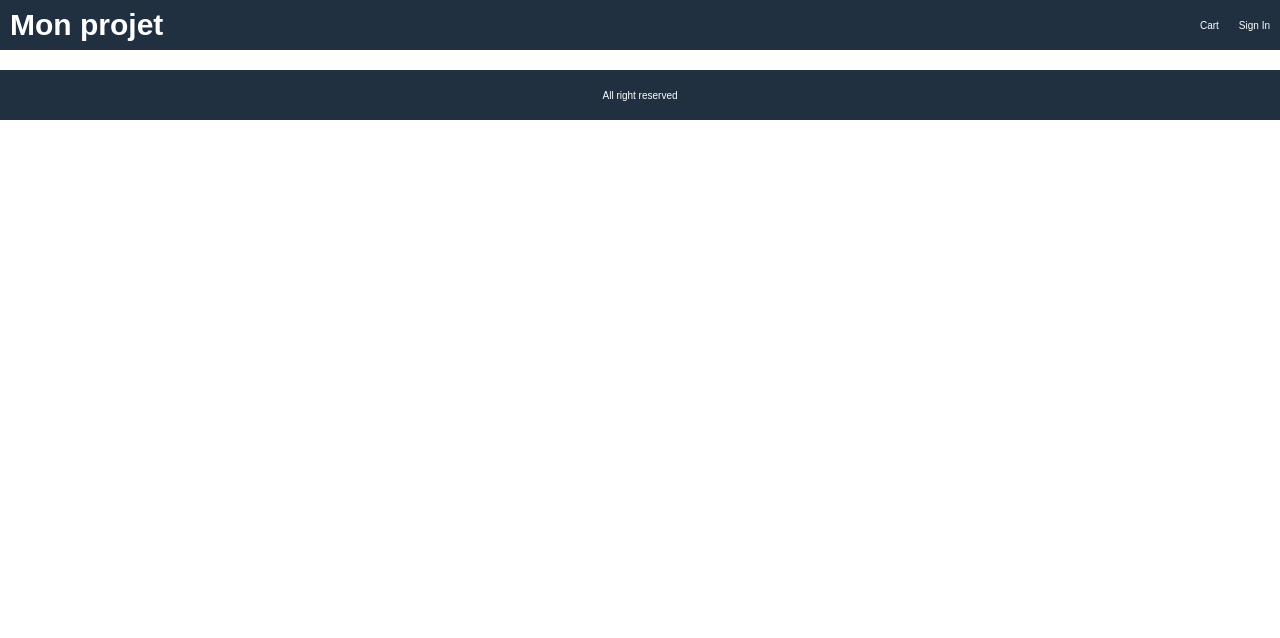
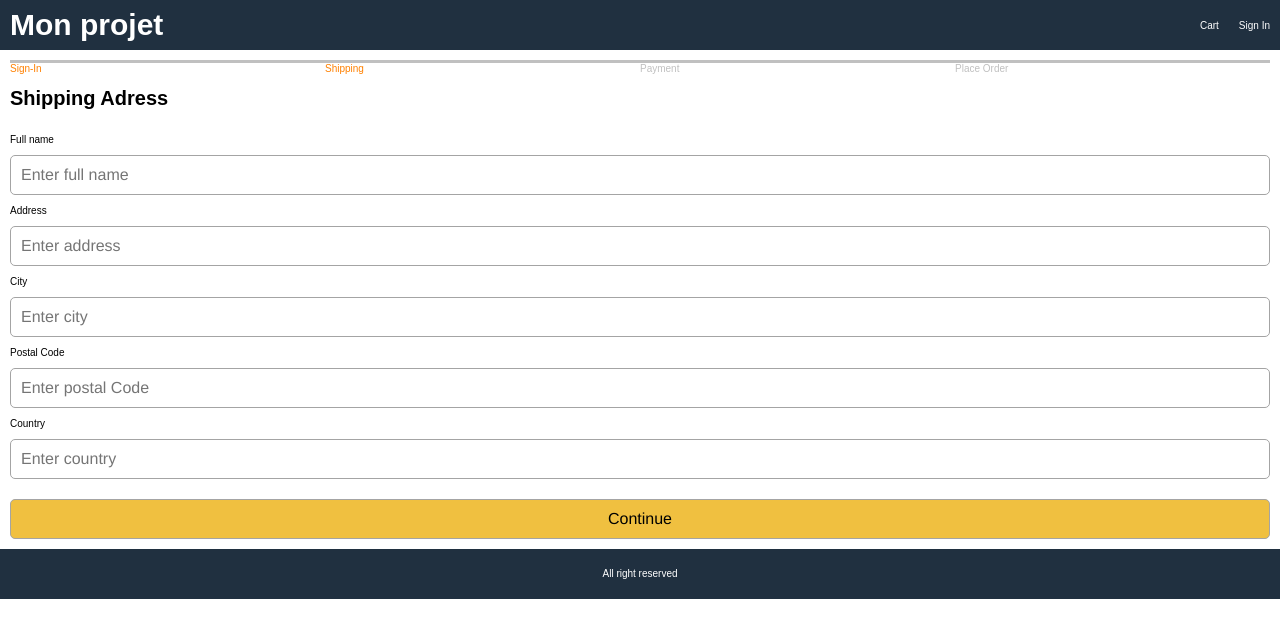
Before and after one commit to Bokriachraf/f12, a React (Create React App) app in the folder frontend/: page /signin/shipping in a window 1280 px wide. Shown: the top 638 px of the page. Built offline with nearby package versions, Linux system fonts and the light colour scheme.

Commit message:
RegisterScreen

```diff
--- a/frontend/src/App.js
+++ b/frontend/src/App.js
@@ -8,6 +8,7 @@ import CartScreen from './screens/CartScreen';
 import ProductScreen from './screens/ProductScreen';
 import SigninScreen from './screens/SigninScreen';
 import RegisterScreen from './screens/RegisterScreen';
+import ShippingAdressScreen from './screens/ShippingAdressScreen';
 
 function App() {
   const cart = useSelector((state) => state.cart);
@@ -60,6 +61,7 @@ function App() {
         <Route path='/product/:id' element={<ProductScreen/>}></Route>
         <Route path='/signin' element={<SigninScreen/>}></Route>
         <Route path='/register' element={<RegisterScreen/>}></Route>
+        <Route path='/signin/shipping' element={<ShippingAdressScreen/>}></Route>
 
 
       </Routes>
--- /dev/null
+++ b/frontend/src/components/CheckoutSteps.js
@@ -0,0 +1,13 @@
+import React from 'react'
+
+export default function CheckoutSteps(props) {
+  return (
+    <div className='row checkout-steps'>
+        <div className={props.step1 ? 'active' : ''}>Sign-In</div>
+        <div className={props.step2 ? 'active' : ''}>Shipping</div>
+        <div className={props.step3 ? 'active' : ''}>Payment</div>
+        <div className={props.step4 ? 'active' : ''}>Place Order</div>
+
+    </div>
+  )
+}
--- a/frontend/src/index.css
+++ b/frontend/src/index.css
@@ -196,3 +196,14 @@ button.block {
 .dropdown:hover .dropdown-content {
   display: block;
 }
+
+.checkout-steps > div {
+  border-top: 0.3rem #c0c0c0 solid;
+  color:#c0c0c0;
+  flex:1;
+  padding: 1 rem;
+}
+.checkout-steps > div.active {
+  border-top-color: 0.3rem #ff8000;
+  color:#ff8000
+}
--- a/frontend/src/screens/RegisterScreen.js
+++ b/frontend/src/screens/RegisterScreen.js
@@ -85,7 +85,7 @@ export default function RegisterScreen() {
             </div>
             <div>
                Already have an account?
-                <Link to="/signin">Sign-in</Link>
+                <Link to={`/signin?redirect=${redirect}`}>Sign-in</Link>
             </div>
         </form>
     </div>
--- /dev/null
+++ b/frontend/src/screens/ShippingAdressScreen.js
@@ -0,0 +1,89 @@
+import React, { useState } from 'react'
+import CheckoutSteps from '../components/CheckoutSteps'
+
+export default function ShippingAdressScreen() {
+    const [fullName, setFullName] = useState('');
+    const [address, setAddress] = useState('');
+    const [city, setCity] = useState('');
+    const [postalCode, setPostalCode] = useState('');
+    const [country, setCountry] = useState('');
+
+
+    const submitHandler = (e) =>{
+        e.preventDefault();
+    }
+  return (
+    <div>
+        <CheckoutSteps step1 step2></CheckoutSteps>
+         <form className="form" onSubmit={submitHandler}>
+            <div>
+                <h1>Shipping Adress</h1>
+            </div>
+            <div>
+                <label htmlFor="fullName">Full name</label>
+                <input
+                type="text"
+                id="fullName"
+                placeholder='Enter full name'
+                value={fullName}
+                onChange={(e) => setFullName(e.target.value)}
+                required
+                >
+                </input>
+            </div>
+            <div>
+                <label htmlFor="address">Address</label>
+                <input
+                type="text"
+                id="address"
+                placeholder='Enter address'
+                value={address}
+                onChange={(e) => setAddress(e.target.value)}
+                required
+                >
+                </input>
+            </div>
+            <div>
+                <label htmlFor="city">City</label>
+                <input
+                type="text"
+                id="city"
+                placeholder='Enter city'
+                value={city}
+                onChange={(e) => setCity(e.target.value)}
+                required
+                >
+                </input>
+            </div>
+            <div>
+                <label htmlFor="postalCode">Postal Code</label>
+                <input
+                type="text"
+                id="postalCode"
+                placeholder='Enter postal Code'
+                value={postalCode}
+                onChange={(e) => setPostalCode(e.target.value)}
+                required
+                >
+                </input>
+            </div>
+            <div>
+                <label htmlFor="country">Country</label>
+                <input
+                type="text"
+                id="country"
+                placeholder='Enter country'
+                value={country}
+                onChange={(e) => setCountry(e.target.value)}
+                required
+                >
+                </input>
+            </div>
+            <div>
+                <label/>
+                <button className='primary' type="submit">Continue</button>
+            </div>
+         </form>
+    </div>
+  )
+}
--- a/frontend/src/screens/SigninScreen.js
+++ b/frontend/src/screens/SigninScreen.js
@@ -58,7 +58,7 @@ export default function SigninScreen() {
             </div>
             <div>
                 New customer? {' '}
-                <Link to="/register">Create your account</Link>
+                <Link to={`/register?redirect=${redirect}`}>Create your account</Link>
             </div>
         </form>
     </div>
```
Also changed, not shown: frontend/src/screens/PaymentMethodScreen.js (added), 1 other file (tests, documents, lock files or other folders).
